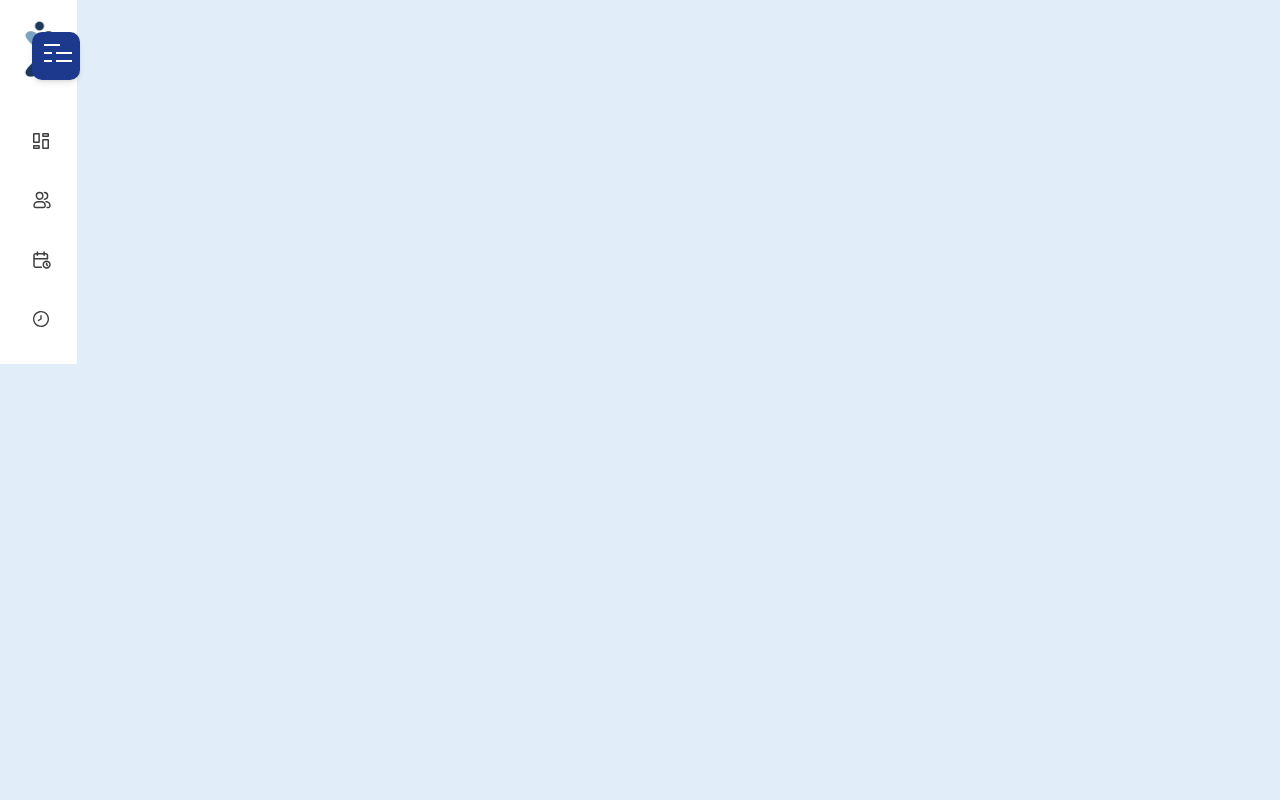
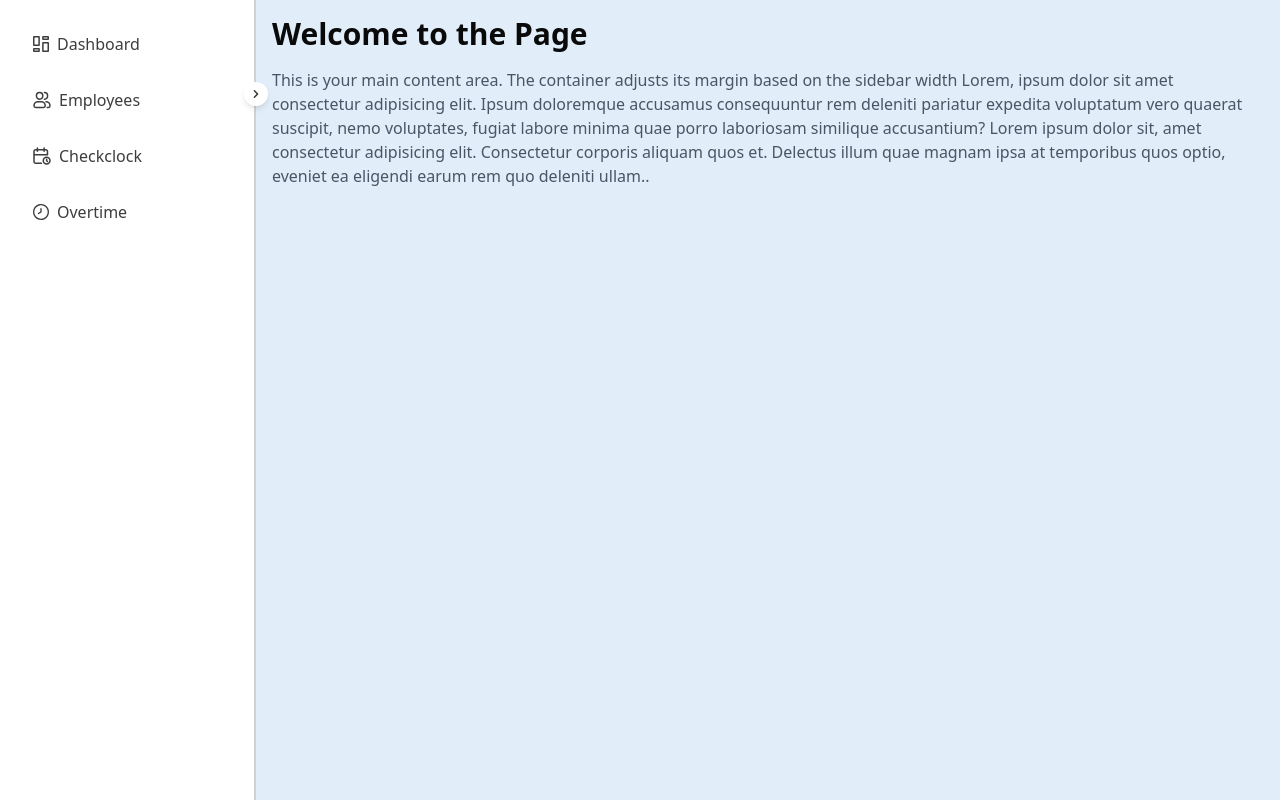
Before and after one commit to langodayyy/hris_frontend, a Next.js app: page /dashboard in a window 1280 px wide. Built offline with nearby package versions, Linux system fonts and the light colour scheme.

Commit message:
feat: add employee page with sidebar component

```diff
--- /dev/null
+++ b/src/app/employee/page.tsx
@@ -0,0 +1,15 @@
+
+import { Metadata } from "next";
+import  Sidebar  from "../../components/sidebar";
+// import HomeClient from "./aboutMe";
+
+
+export default function HomePage() {
+  return (
+    <div className="flex ">
+
+        <Sidebar />
+    </div>
+
+  );
+}
--- a/src/components/sidebar.tsx
+++ b/src/components/sidebar.tsx
@@ -1,6 +1,5 @@
 "use client";
 import { usePathname } from "next/navigation";
-
 import { useState } from "react";
 import Link from "next/link";
 import Image from "next/image";
@@ -9,83 +8,97 @@ type NavItemProps = {
   url: string;
   isSelected: boolean;
   svgIcon: React.ReactNode;
+  text?: string;
+  isOpen?: boolean;
 };
 
-function NavItem({ url, isSelected, svgIcon }: NavItemProps) {
+function NavItem({ url, isSelected, svgIcon, text, isOpen }: NavItemProps) {
   return (
-    <ul className="flex gap-[5px] hover:group-[]:">
-      <li className="flex">
-        <a
+    <li className="flex w-full">
+      <div className="flex gap-[5px] w-full">
+        <div
+          className={`pr-[7px] rounded-r-lg ${isSelected ? "bg-primary-900" : ""}`}
+        ></div>
+        <Link
           href={url}
-          className={`pr-[7px]  text-white rounded-r-lg
-            ${isSelected ? "bg-primary-900 text-white" : "bg-white "}
-          `}
-        ></a>
-      </li>
-
-      <li className="flex">
-        <a
-          href={url}
-          className={`flex items-center gap-2 p-[21px] rounded-lg transition-all text-neutral-900
-            ${
+          className={`flex items-center gap-2 px-[21px] py-4 rounded-lg w-full transition-all ${
             isSelected
               ? "bg-primary-900 text-white"
               : "bg-white text-neutral-900 hover:bg-primary-950 hover:text-white"
-            }
-          `}
+          }`}
+          aria-current={isSelected ? "page" : undefined}
         >
-          {svgIcon}
-        </a>
+          {isOpen ? (
+            <>
+              <span className="text-base font-medium">{svgIcon}</span>
+              {text && <span className="text-base font-medium ">{text}</span>}
+            </>
+          ) : (
+            <span className="text-base font-medium">{svgIcon}</span>
+          )}
+        </Link>
+      </div>
     </li>
-    </ul>
   );
 }
 
 export default function Sidebar() {
-  const [isOpen, setIsOpen] = useState(false);
+  const [isOpen, setIsOpen] = useState(true);
   const pathname = usePathname();
 
   return (
-    <div className="">
+    <div className="flex">
       {/* Sidebar */}
       <div
-        className={`fixed top-0 left-0 h-full bg-white text-neutral-900 w-64 p-6 transform ${
-          isOpen ? "translate-x-0" : "-translate-x-full"
-        } transition-transform duration-300 ease-in-out z-50`}
+        className={`fixed top-0 left-0 h-full bg-white text-neutral-900 py-4 border-r-2 border-neutral-200
+        ${isOpen ? "w-64" : "w-[77px]"}
+        transition-all duration-300 ease-in-out z-50`}
       >
-        <h2 className="text-2xl font-bold mb-8">My Sidebar</h2>
-        <nav className="flex flex-col gap-4">
-          <Link href="/" className="hover:bg-blue-600 p-2 rounded">
-            Home
-          </Link>
-          <Link href="/about" className="hover:bg-blue-600 p-2 rounded">
-            About
-          </Link>
-          <Link href="/services" className="hover:bg-blue-600 p-2 rounded">
-            Services
-          </Link>
-          <Link href="/contact" className="hover:bg-blue-600 p-2 rounded">
-            Contact
-          </Link>
-        </nav>
-      </div>
-
-      {/* Toggle Button */}
-
-      <div className="w-[77px] bg-white min-h-full py-4">
-        <div className="w-full flex items-center justify-center mb-[30px]">
-          <Image
-            src="/images/logo hris.png" // Path dari public
-            alt="Menu Icon"
-            width={40}
-            height={66}
-            className="object-contain "
+        <button
+          onClick={() => setIsOpen(!isOpen)}
+          className={`p-1 rounded-full bg-white text-neutral-900 flex items-center justify-center shadow-md fixed top-[82px] transition-all duration-300 ${
+            isOpen ? "left-[244px]" : "left-[66px]"
+          } z-51`}
+        >
+          {isOpen ? (
+            <svg
+              xmlns="http://www.w3.org/2000/svg"
+              width="16"
+              height="16"
+              viewBox="0 0 16 16"
+              fill="none"
+            >
+              <path
+                fillRule="evenodd"
+                clipRule="evenodd"
+                d="M5.83422 11.7657C5.5218 11.4533 5.5218 10.9467 5.83422 10.6343L8.46853 8L5.83422 5.36568C5.5218 5.05327 5.5218 4.54673 5.83422 4.23431C6.14664 3.9219 6.65317 3.9219 6.96559 4.23431L10.1656 7.43431C10.478 7.74673 10.478 8.25327 10.1656 8.56569L6.96559 11.7657C6.65317 12.0781 6.14664 12.0781 5.83422 11.7657Z"
+                fill="currentColor"
               />
-        </div>
-        <div className="pr-[10px]">
+            </svg>
+          ) : (
+            <svg
+              xmlns="http://www.w3.org/2000/svg"
+              width="16"
+              height="16"
+              viewBox="0 0 16 16"
+              fill="none"
+            >
+              <path
+                fillRule="evenodd"
+                clipRule="evenodd"
+                d="M10.1658 4.23431C10.4782 4.54673 10.4782 5.05327 10.1658 5.36569L7.53147 8L10.1658 10.6343C10.4782 10.9467 10.4782 11.4533 10.1658 11.7657C9.85336 12.0781 9.34683 12.0781 9.03441 11.7657L5.83441 8.56569C5.52199 8.25327 5.52199 7.74673 5.83441 7.43431L9.03441 4.23431C9.34683 3.9219 9.85336 3.9219 10.1658 4.23431Z"
+                fill="currentColor"
+              />
+            </svg>
+          )}
+        </button>
+        <nav className="flex flex-col gap-4 w-full">
+          <div className="pr-[15px]">
             <NavItem
               url="/"
+              isOpen={isOpen}
               isSelected={pathname === "/"}
+              text="Dashboard"
               svgIcon={
                 <svg
                   xmlns="http://www.w3.org/2000/svg"
@@ -105,6 +118,8 @@ export default function Sidebar() {
             <NavItem
               url="/employee"
               isSelected={pathname === "/employee"}
+              text="Employees"
+              isOpen={isOpen}
               svgIcon={
                 <svg
                   xmlns="http://www.w3.org/2000/svg"
@@ -143,7 +158,9 @@ export default function Sidebar() {
             />
             <NavItem
               url="/checkclock"
+              isOpen={isOpen}
               isSelected={pathname === "/checkclock"}
+              text="Checkclock"
               svgIcon={
                 <svg
                   xmlns="http://www.w3.org/2000/svg"
@@ -164,7 +181,9 @@ export default function Sidebar() {
             />
             <NavItem
               url="/overtime"
+              isOpen={isOpen}
               isSelected={pathname === "/overtime"}
+              text="Overtime"
               svgIcon={
                 <svg
                   xmlns="http://www.w3.org/2000/svg"
@@ -191,31 +210,22 @@ export default function Sidebar() {
                 </svg>
               }
             />
-
           </div>
+        </nav>
       </div>
 
-      <button
-        onClick={() => setIsOpen(!isOpen)}
-        className="m-4 p-3 bg-blue-900 text-white rounded-lg flex items-center justify-center shadow-md fixed top-4 left-4 z-50"
+      {/* Main Content Container */}
+      <div
+        className={`transition-all duration-300 ease-in-out ${
+          isOpen ? "ml-64" : "ml-[77px]"
+        } w-full p-4`}
       >
-        {/* Icon */}
-        <div className="w-6 h-6 relative">
-          <div className="absolute w-4 h-0.5 bg-white top-0 left-0"></div>
-          <div className="absolute w-2 h-0.5 bg-white top-2 left-0"></div>
-          <div className="absolute w-4 h-0.5 bg-white top-2 left-3"></div>
-          <div className="absolute w-2 h-0.5 bg-white top-4 left-0"></div>
-          <div className="absolute w-4 h-0.5 bg-white top-4 left-3"></div>
-        </div>
-      </button>
-
-      {/* Content */}
-      {/* <div className="flex-1 w-[256px]">
         <h1 className="text-3xl font-bold">Welcome to the Page</h1>
         <p className="mt-4 text-gray-600">
-          This is your main content area.
+          This is your main content area. The container adjusts its margin based on
+          the sidebar width Lorem, ipsum dolor sit amet consectetur adipisicing elit. Ipsum doloremque accusamus consequuntur rem deleniti pariatur expedita voluptatum vero quaerat suscipit, nemo voluptates, fugiat labore minima quae porro laboriosam similique accusantium? Lorem ipsum dolor sit, amet consectetur adipisicing elit. Consectetur corporis aliquam quos et. Delectus illum quae magnam ipsa at temporibus quos optio, eveniet ea eligendi earum rem quo deleniti ullam..
         </p>
-      </div> */}
+      </div>
     </div>
   );
 }
```
Also changed, not shown: src/app/page.tsx (+0 -109 lines), public/images/logo hris with text.png (added). Lines whose indentation alone changed are shown as unchanged.
